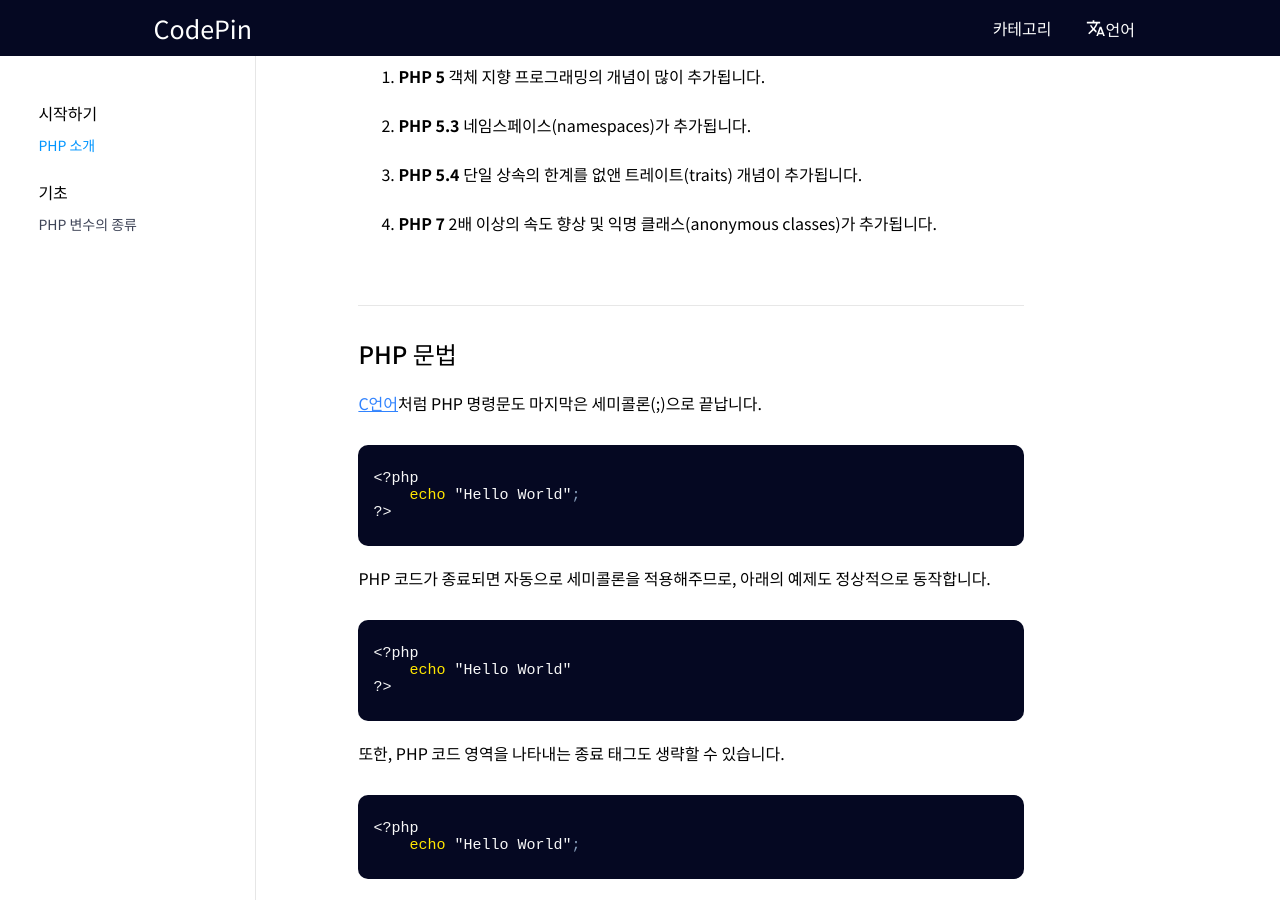
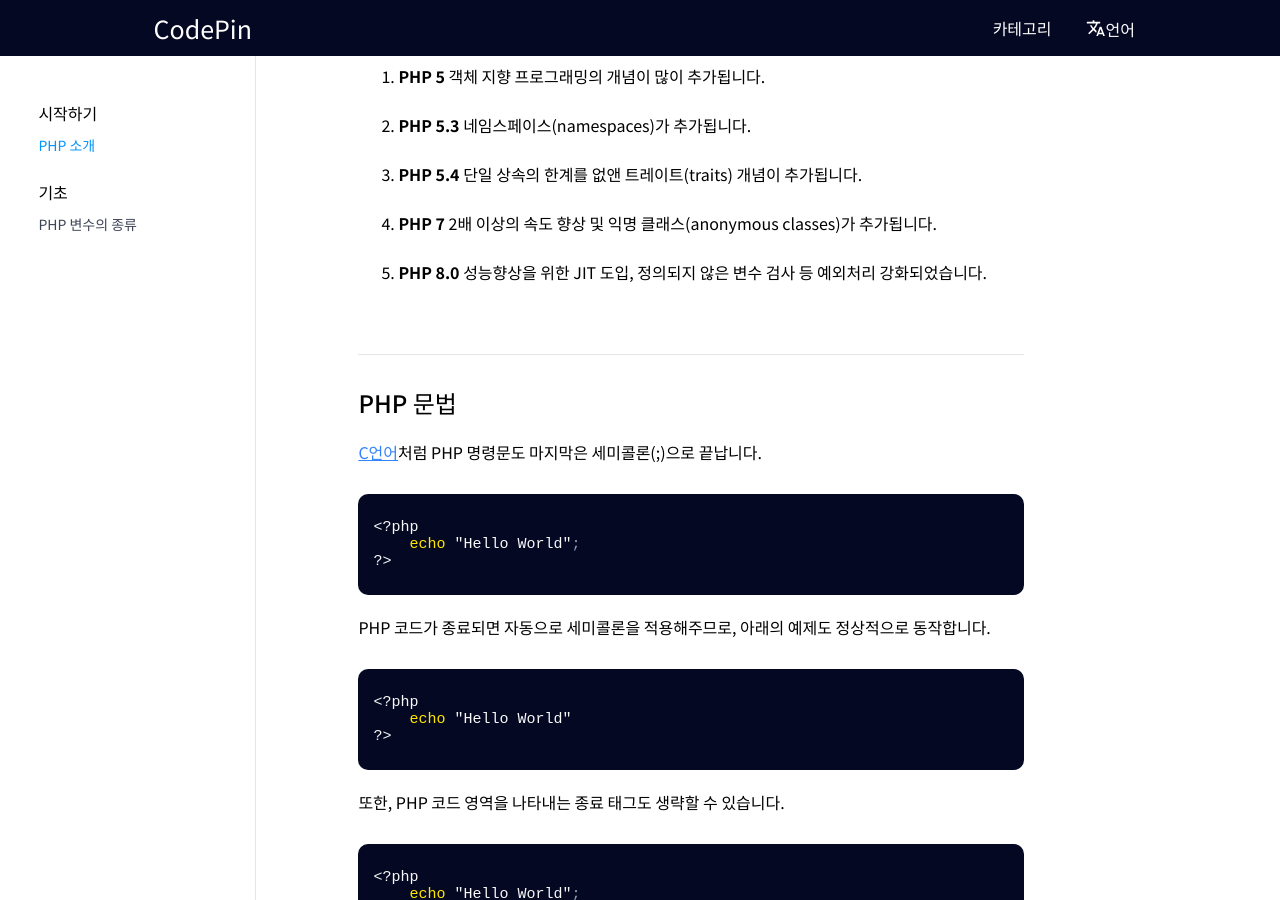
Before and after one commit to WADE-OSS/CodePin, a Jekyll site: the page built from _posts/php/2022-05-25-introduction.md, in a window 1280 px wide and 900 px high, scrolled down 1424 px. Built offline with Jekyll 4.4.1, drawn with Linux system fonts in a browser that asks for light colours; Markdown is read by kramdown in place of the engine named in the settings.

Commit message:
Update 2022-05-25-introduction.md

```diff
--- a/_posts/php/2022-05-25-introduction.md
+++ b/_posts/php/2022-05-25-introduction.md
@@ -34,6 +34,7 @@ PHP(PHP: Hypertext Preprocessor)는 [C언어](https://developer.wade.pw/category
 2. **PHP 5.3** 네임스페이스(namespaces)가 추가됩니다.
 3. **PHP 5.4** 단일 상속의 한계를 없앤 트레이트(traits) 개념이 추가됩니다.
 4. **PHP 7** 2배 이상의 속도 향상 및 익명 클래스(anonymous classes)가 추가됩니다.
+5. **PHP 8.0** 성능향상을 위한 JIT 도입, 정의되지 않은 변수 검사 등 예외처리 강화되었습니다.
 
 ## PHP 문법
 [C언어](https://developer.wade.pw/category/c)처럼 PHP 명령문도 마지막은 세미콜론(;)으로 끝납니다.
```
